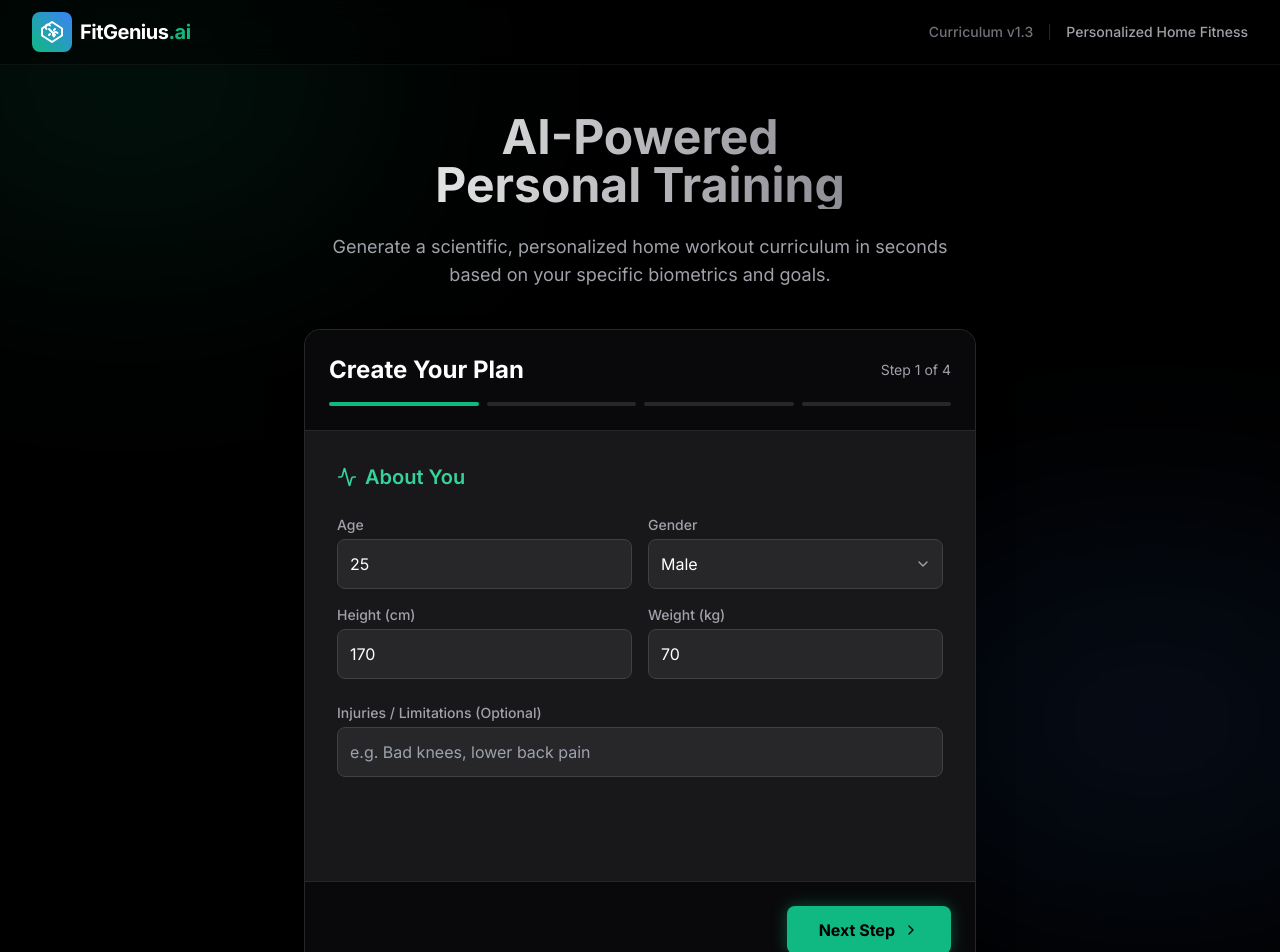
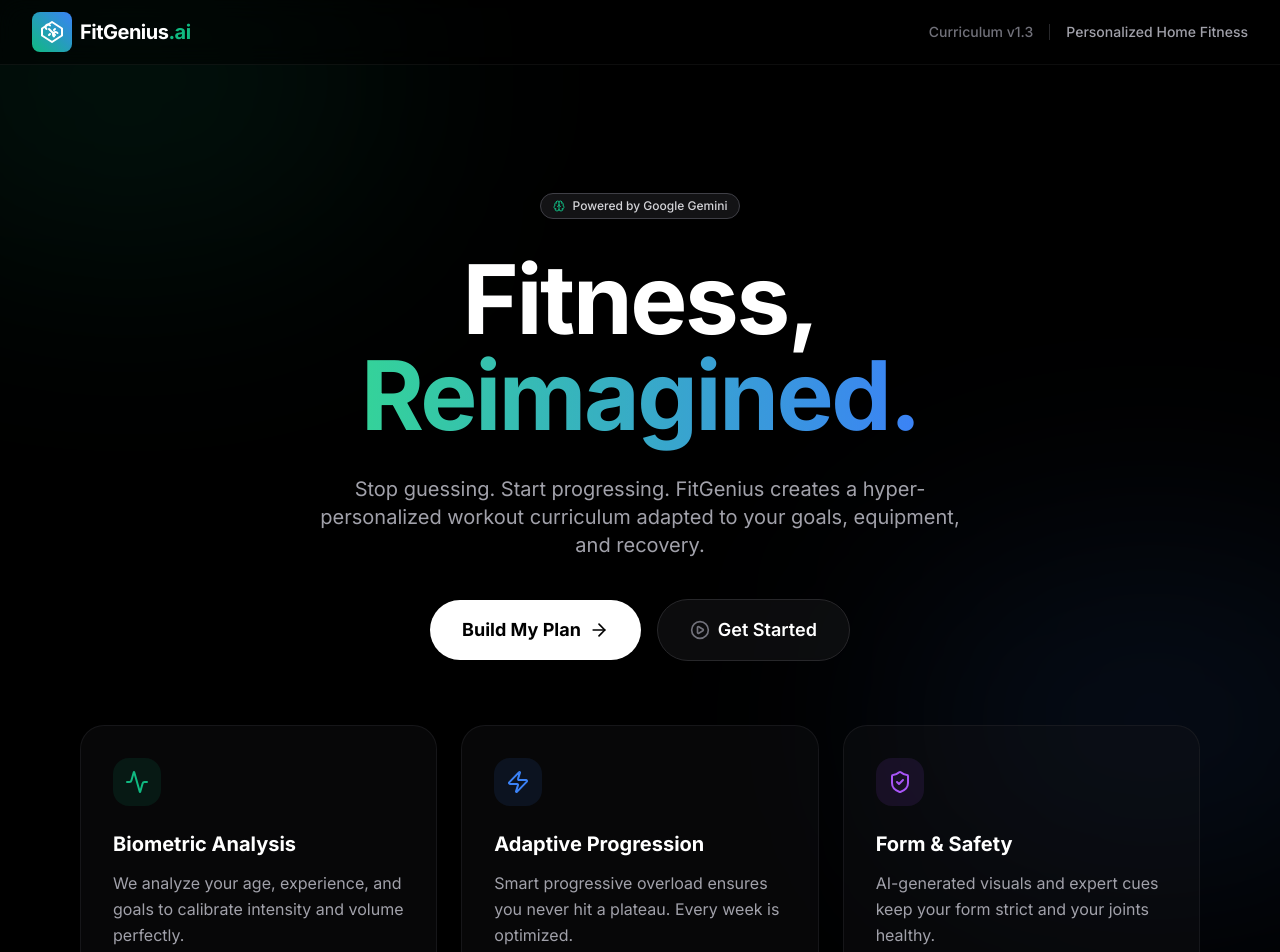
Before and after one commit to sqrdao-intern/fitgenius, a React (Vite) app: page / in a window 1280 px wide. Shown: the top 952 px of the page. Built offline with nearby package versions, Linux system fonts and the light colour scheme.

Commit message:
feat: Introduce Landing page and onboarding flow
Integrates a new `Landing` component to serve as the initial entry point for users. This component guides new users into the onboarding process, transitioning them to the plan generation and display features once their profile is established.

```diff
--- a/App.tsx
+++ b/App.tsx
@@ -4,6 +4,7 @@ import { UserProfile, WorkoutCurriculum, ProgressEntry, WorkoutLog } from './typ
 import { generateWorkoutPlan } from './services/geminiService';
 import Onboarding from './components/Onboarding';
 import PlanDisplay from './components/PlanDisplay';
+import Landing from './components/Landing';
 import { Sparkles } from 'lucide-react';
 
 const STORAGE_KEYS = {
@@ -80,6 +81,7 @@ const App: React.FC = () => {
 
   const [loading, setLoading] = useState(false);
   const [error, setError] = useState<string | null>(null);
+  const [showOnboarding, setShowOnboarding] = useState(false);
 
   useEffect(() => {
     if (profile) localStorage.setItem(STORAGE_KEYS.PROFILE, JSON.stringify(profile));
@@ -149,6 +151,7 @@ const App: React.FC = () => {
       setCompletedExercises([]);
       setWorkoutLogs([]);
       setError(null);
+      setShowOnboarding(false);
     }
   };
 
@@ -251,21 +254,26 @@ const App: React.FC = () => {
         </div>
       </nav>
 
-      <main className="relative z-10 max-w-7xl mx-auto px-4 sm:px-6 lg:px-8 py-12 flex-grow w-full">
-        {!plan ? (
+      <main className="relative z-10 max-w-7xl mx-auto px-4 sm:px-6 lg:px-8 py-12 flex-grow w-full flex flex-col">
+        {plan ? (
+          <PlanDisplay
+            plan={plan}
+            onReset={handleReset}
+            onUpdatePlan={handleUpdatePlan}
+            completedDays={completedDays}
+            onToggleDayComplete={handleToggleDayComplete}
+            completedExercises={completedExercises}
+            onToggleExerciseComplete={handleToggleExerciseComplete}
+            progressHistory={progressHistory}
+            onAddProgress={handleAddProgress}
+            workoutLogs={workoutLogs}
+            onLogWorkout={handleLogWorkout}
+            userProfile={profile}
+          />
+        ) : showOnboarding ? (
           <div className="flex flex-col items-center justify-center min-h-[70vh]">
-            <div className="text-center mb-10 max-w-2xl">
-              <h1 className="text-4xl sm:text-5xl font-bold mb-6 bg-clip-text text-transparent bg-gradient-to-r from-white to-zinc-500">
-                AI-Powered <br className="hidden sm:block" />
-                Personal Training
-              </h1>
-              <p className="text-lg text-zinc-400">
-                Generate a scientific, personalized home workout curriculum in seconds based on your specific biometrics and goals.
-              </p>
-            </div>
-
             {error && (
-               <div className="mb-6 bg-red-500/10 border border-red-500/50 text-red-200 p-4 rounded-lg text-sm max-w-lg w-full text-center">
+               <div className="mb-6 bg-red-500/10 border border-red-500/50 text-red-200 p-4 rounded-lg text-sm max-w-lg w-full text-center animate-fadeIn">
                  {error}
                </div>
             )}
@@ -284,20 +292,7 @@ const App: React.FC = () => {
             )}
           </div>
         ) : (
-          <PlanDisplay
-            plan={plan}
-            onReset={handleReset}
-            onUpdatePlan={handleUpdatePlan}
-            completedDays={completedDays}
-            onToggleDayComplete={handleToggleDayComplete}
-            completedExercises={completedExercises}
-            onToggleExerciseComplete={handleToggleExerciseComplete}
-            progressHistory={progressHistory}
-            onAddProgress={handleAddProgress}
-            workoutLogs={workoutLogs}
-            onLogWorkout={handleLogWorkout}
-            userProfile={profile}
-          />
+          <Landing onStart={() => setShowOnboarding(true)} />
         )}
       </main>
 
--- /dev/null
+++ b/components/Landing.tsx
@@ -0,0 +1,86 @@
+
+import React from 'react';
+import { ArrowRight, Brain, Activity, Zap, ShieldCheck, PlayCircle } from 'lucide-react';
+
+interface LandingProps {
+  onStart: () => void;
+}
+
+const Landing: React.FC<LandingProps> = ({ onStart }) => {
+  return (
+    <div className="flex flex-col items-center justify-center py-8 md:py-20 animate-fadeIn w-full">
+      <div className="text-center max-w-4xl mx-auto mb-16 px-4">
+         <div className="inline-flex items-center gap-2 px-3 py-1 rounded-full bg-zinc-800/50 border border-zinc-700 text-zinc-300 text-xs font-medium mb-8 backdrop-blur-sm">
+            <Brain className="w-3 h-3 text-emerald-500" />
+            <span>Powered by Google Gemini</span>
+         </div>
+
+         <h1 className="text-5xl md:text-7xl lg:text-8xl font-bold mb-8 tracking-tight">
+            Fitness, <br className="hidden md:block"/>
+            <span className="bg-clip-text text-transparent bg-gradient-to-r from-emerald-400 to-blue-500">
+               Reimagined.
+            </span>
+         </h1>
+
+         <p className="text-lg md:text-xl text-zinc-400 mb-10 max-w-2xl mx-auto leading-relaxed">
+            Stop guessing. Start progressing. FitGenius creates a hyper-personalized workout curriculum adapted to your goals, equipment, and recovery.
+         </p>
+
+         <div className="flex flex-col sm:flex-row items-center justify-center gap-4">
+            <button
+                onClick={onStart}
+                className="group w-full sm:w-auto px-8 py-4 bg-white hover:bg-zinc-100 text-black rounded-full font-bold text-lg transition-all flex items-center justify-center gap-2 hover:scale-105"
+            >
+                Build My Plan
+                <ArrowRight className="w-5 h-5 transition-transform group-hover:translate-x-1" />
+            </button>
+            <button
+               onClick={onStart}
+               className="group w-full sm:w-auto px-8 py-4 bg-zinc-900/50 hover:bg-zinc-900 border border-zinc-800 hover:border-zinc-700 text-white rounded-full font-semibold text-lg transition-all flex items-center justify-center gap-2 backdrop-blur-sm"
+            >
+               <PlayCircle className="w-5 h-5 text-zinc-500 group-hover:text-white transition-colors" />
+               Get Started
+            </button>
+         </div>
+      </div>
+
+      <div className="grid grid-cols-1 md:grid-cols-3 gap-6 w-full max-w-6xl px-4">
+         {[
+            {
+               icon: <Activity className="w-6 h-6" />,
+               color: "text-emerald-500",
+               bg: "bg-emerald-500/10",
+               title: "Biometric Analysis",
+               desc: "We analyze your age, experience, and goals to calibrate intensity and volume perfectly."
+            },
+            {
+               icon: <Zap className="w-6 h-6" />,
+               color: "text-blue-500",
+               bg: "bg-blue-500/10",
+               title: "Adaptive Progression",
+               desc: "Smart progressive overload ensures you never hit a plateau. Every week is optimized."
+            },
+            {
+               icon: <ShieldCheck className="w-6 h-6" />,
+               color: "text-purple-500",
+               bg: "bg-purple-500/10",
+               title: "Form & Safety",
+               desc: "AI-generated visuals and expert cues keep your form strict and your joints healthy."
+            }
+         ].map((feature, idx) => (
+            <div key={idx} className="bg-zinc-900/30 border border-zinc-800/50 p-8 rounded-3xl hover:bg-zinc-900/50 hover:border-zinc-700/50 transition-all duration-300">
+                <div className={`w-12 h-12 ${feature.bg} rounded-2xl flex items-center justify-center ${feature.color} mb-6`}>
+                   {feature.icon}
+                </div>
+                <h3 className="text-xl font-bold text-white mb-3">{feature.title}</h3>
+                <p className="text-zinc-400 leading-relaxed">
+                   {feature.desc}
+                </p>
+            </div>
+         ))}
+      </div>
+    </div>
+  );
+};
+
+export default Landing;
```
